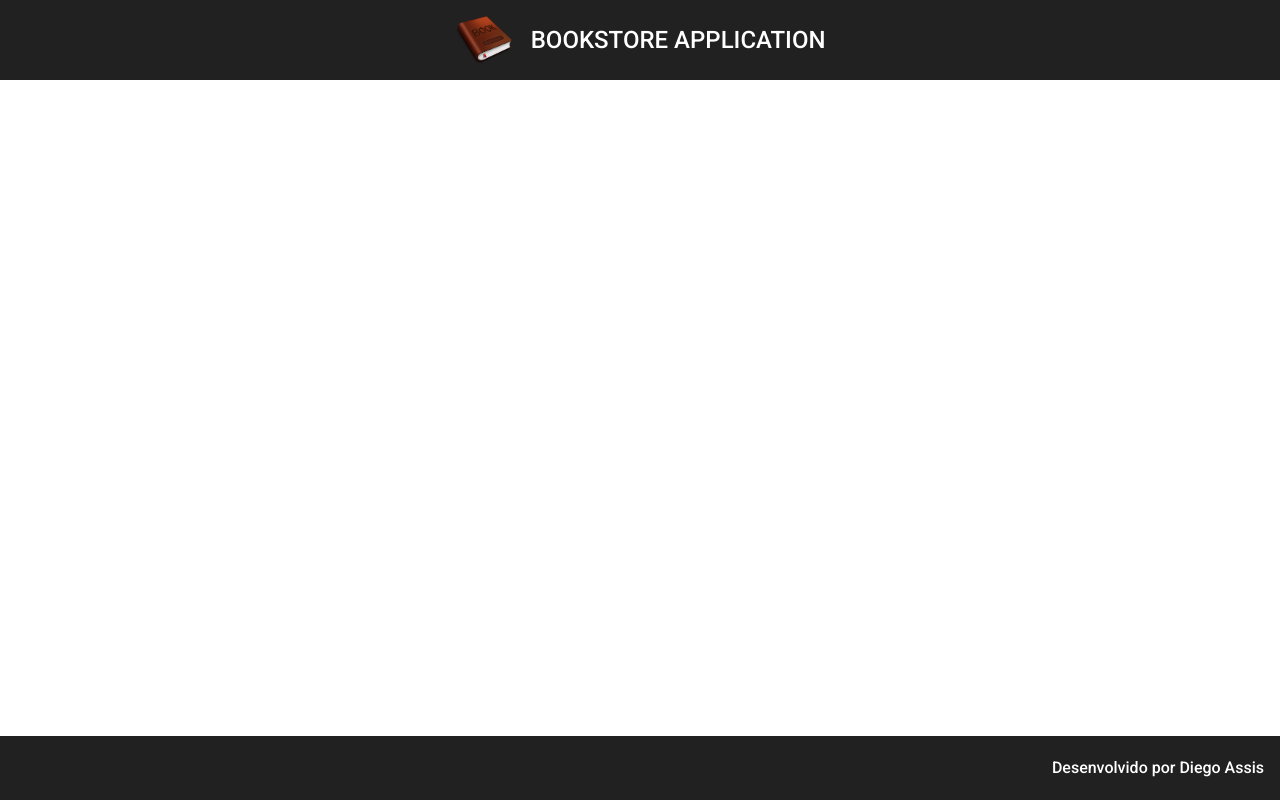
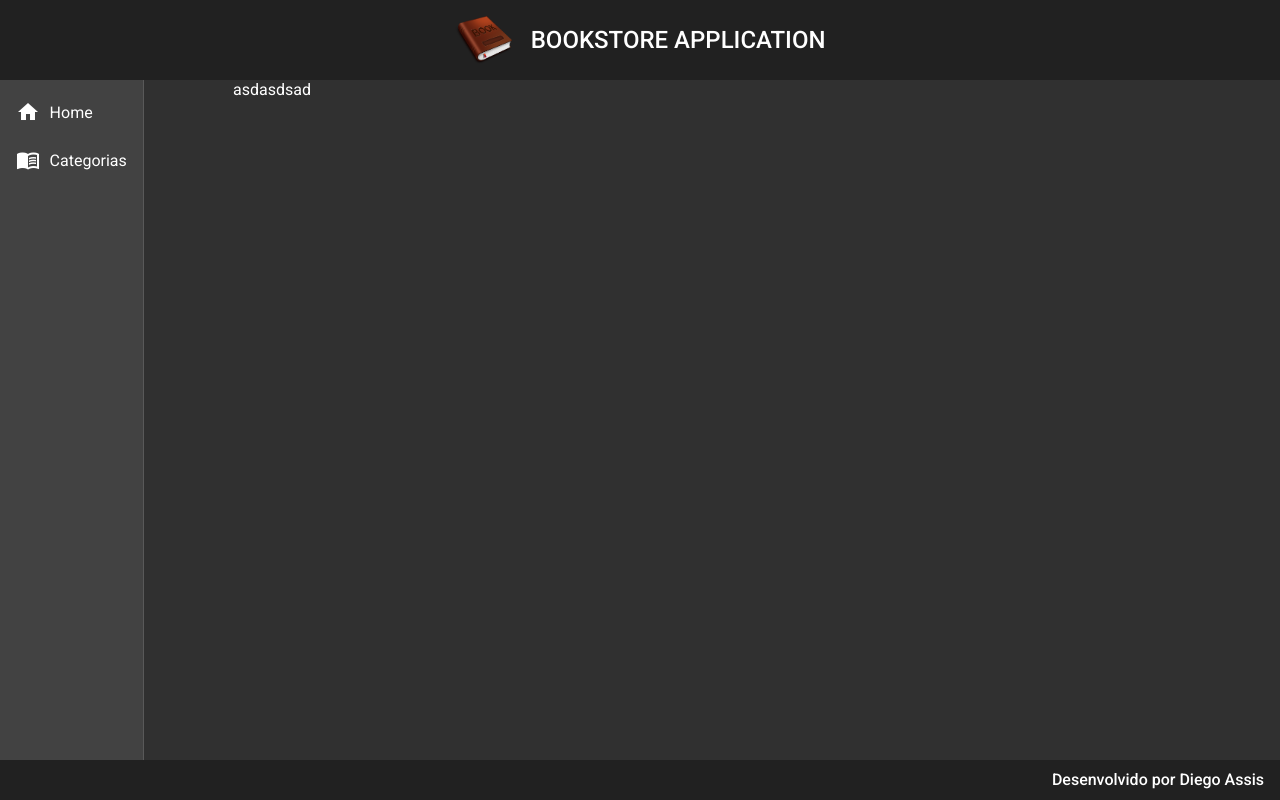
Before and after one commit to diegoacarvalhop/bookstore-front, an Angular app: page / in a window 1280 px wide. Built offline with nearby package versions, Linux system fonts and the light colour scheme.

Commit message:
Implementando sidenav no projeto

```diff
--- a/src/app/app.component.html
+++ b/src/app/app.component.html
@@ -1,2 +1,3 @@
 <app-header></app-header>
+<app-nav></app-nav>
 <app-footer></app-footer>
--- a/src/app/components/template/footer/footer.component.css
+++ b/src/app/components/template/footer/footer.component.css
@@ -3,4 +3,5 @@
     bottom: 0;
     justify-content: flex-end;
     font-size: 1rem;
+    height: 5%;
 }
--- /dev/null
+++ b/src/app/components/template/nav/nav.component.css
@@ -0,0 +1,7 @@
+.container {
+    height: 85%;
+}
+
+i {
+    padding-right: .6rem;
+}
--- /dev/null
+++ b/src/app/components/template/nav/nav.component.html
@@ -0,0 +1,17 @@
+<mat-sidenav-container class="container">
+    <mat-sidenav mode="side" opened>
+        <mat-nav-list>
+            <a mat-list-item>
+                <i class="material-icons">home</i>
+                Home
+            </a>
+            <a mat-list-item>
+                <i class="material-icons">menu_book</i>
+                Categorias
+            </a>
+        </mat-nav-list>
+    </mat-sidenav>
+    <mat-sidenav-content>
+        asdasdsad
+    </mat-sidenav-content>
+</mat-sidenav-container>
--- /dev/null
+++ b/src/app/components/template/nav/nav.component.ts
@@ -0,0 +1,15 @@
+import { Component, OnInit } from '@angular/core';
+
+@Component({
+  selector: 'app-nav',
+  templateUrl: './nav.component.html',
+  styleUrls: ['./nav.component.css']
+})
+export class NavComponent implements OnInit {
+
+  constructor() { }
+
+  ngOnInit(): void {
+  }
+
+}
```
Also changed, not shown: src/app/app.module.ts (+10 -2 lines).
